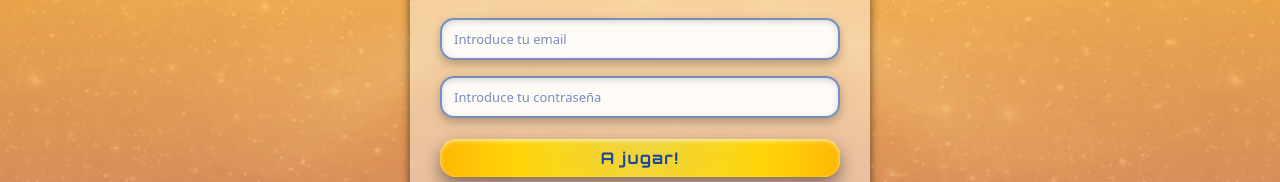
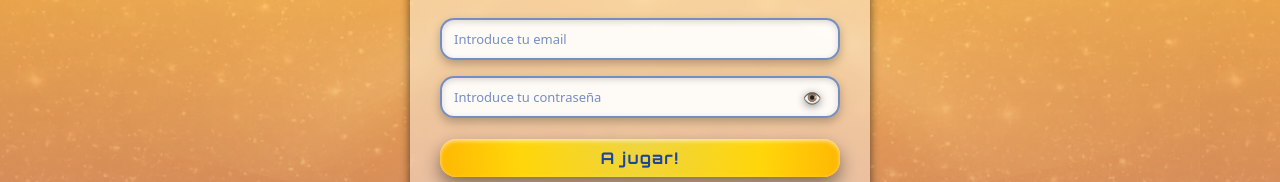
Before and after one commit to JenniferRomanMuerte/Spin-and-Guess, a React (Vite) app in the folder Frontend/: page /game in a window 1280 px wide. Shown: the part 392-574 px from the top of the page. Built offline with nearby package versions, Linux system fonts and the light colour scheme; no server answers; a web font is replaced by a local one.

Commit message:
Added sowPass in form_auth

```diff
--- a/Frontend/src/components/auth/LoginForm.jsx
+++ b/Frontend/src/components/auth/LoginForm.jsx
@@ -12,6 +12,8 @@ const LoginForm = ({ changeNamePlayer }) => {
 
   const [userEmail, setUserEmail] = useState("");
   const [userPass, setUserPass] = useState("");
+
+  const [showPass, setShowPass] = useState(false);
 
   const navigate = useNavigate();
 
@@ -90,15 +92,31 @@ const LoginForm = ({ changeNamePlayer }) => {
           {errorEmail}
         </p>
       )}
+      <div className="form__password">
         <input
-        type="password"
-        className={`form__input ${errorPass ? "is-error" : ""}`}
+          type={showPass ? "text" : "password"}
+          className={`form__input form__input--withIcon ${
+            errorPass ? "is-error" : ""
+          }`}
           placeholder="Introduce tu contraseña"
           value={userPass}
           aria-invalid={!!errorPass}
           onChange={handlePassChange}
           aria-describedby="pass-error"
+          autoComplete="current-password"
         />
+
+        <button
+          type="button"
+          className="form__togglePass"
+          onClick={() => setShowPass((v) => !v)}
+          aria-label={showPass ? "Ocultar contraseña" : "Mostrar contraseña"}
+          title={showPass ? "Ocultar contraseña" : "Mostrar contraseña"}
+        >
+          {showPass ? "🙈" : "👁️"}
+        </button>
+      </div>
+
       {errorPass && (
         <p id="pass-error" className="form__error" role="alert">
           {errorPass}
--- a/Frontend/src/components/auth/RegisterForm.jsx
+++ b/Frontend/src/components/auth/RegisterForm.jsx
@@ -3,7 +3,7 @@ import { useState } from "react";
 import { isValidEmail } from "../../utils/validators";
 import { register } from "../../services/auth.service";
 
-const RegisterForm = ({onRegisterSuccess}) => {
+const RegisterForm = ({ onRegisterSuccess }) => {
   const [errorEmail, setErrorEmail] = useState("");
   const [errorPass, setErrorPass] = useState("");
   const [errorName, setErrorName] = useState("");
@@ -12,6 +12,8 @@ const RegisterForm = ({onRegisterSuccess}) => {
   const [userEmail, setUserEmail] = useState("");
   const [userPass, setUserPass] = useState("");
   const [userName, setUserName] = useState("");
+
+  const [showPass, setShowPass] = useState(false);
 
   const handleEmailChange = (e) => {
     const value = e.target.value;
@@ -116,15 +118,31 @@ const RegisterForm = ({onRegisterSuccess}) => {
           {errorEmail}
         </p>
       )}
+      <div className="form__password">
         <input
-        type="password"
-        className={`form__input ${errorPass ? "is-error" : ""}`}
+          type={showPass ? "text" : "password"}
+          className={`form__input form__input--withIcon ${
+            errorPass ? "is-error" : ""
+          }`}
           placeholder="Introduce tu contraseña"
           value={userPass}
           aria-invalid={!!errorPass}
           onChange={handlePassChange}
           aria-describedby="pass-error"
+          autoComplete="new-password"
         />
+
+        <button
+          type="button"
+          className="form__togglePass"
+          onClick={() => setShowPass((v) => !v)}
+          aria-label={showPass ? "Ocultar contraseña" : "Mostrar contraseña"}
+          title={showPass ? "Ocultar contraseña" : "Mostrar contraseña"}
+        >
+          {showPass ? "🙈" : "👁️"}
+        </button>
+      </div>
+
       {errorPass && (
         <p id="pass-error" className="form__error" role="alert">
           {errorPass}
--- a/Frontend/src/styles/layout/auth/AuthForm.scss
+++ b/Frontend/src/styles/layout/auth/AuthForm.scss
@@ -51,6 +51,40 @@
       box-shadow: 0 0 0 3px rgba(255, 77, 109, 0.35),
         0 4px 12px rgba(0, 0, 0, 0.35);
     }
+  }
+  &__password {
+    position: relative;
+    width: 100%;
+  }
+
+  &__input--withIcon {
+    padding-right: 3rem;
+  }
+
+  &__togglePass {
+    position: absolute;
+    right: 1.85rem;
+    top: 50%;
+    transform: translateY(-50%);
+    border: 0;
+    background: transparent;
+    cursor: pointer;
+
+    font-size: 1.5rem;
+    line-height: 1;
+
+    opacity: 1;
+    filter: drop-shadow(0 1px 0 rgba(0, 0, 0, 0.45))
+      drop-shadow(0 2px 4px rgba(0, 0, 0, 0.48));
+
+    transition: opacity 0.15s ease, transform 0.15s ease;
+
+    &:hover {
+
+      transform: translateY(-50%) scale(1.05);
+    }
+
+    padding: 0;
   }
 
   &__btn {
```
Lines whose indentation alone changed are shown as unchanged.
